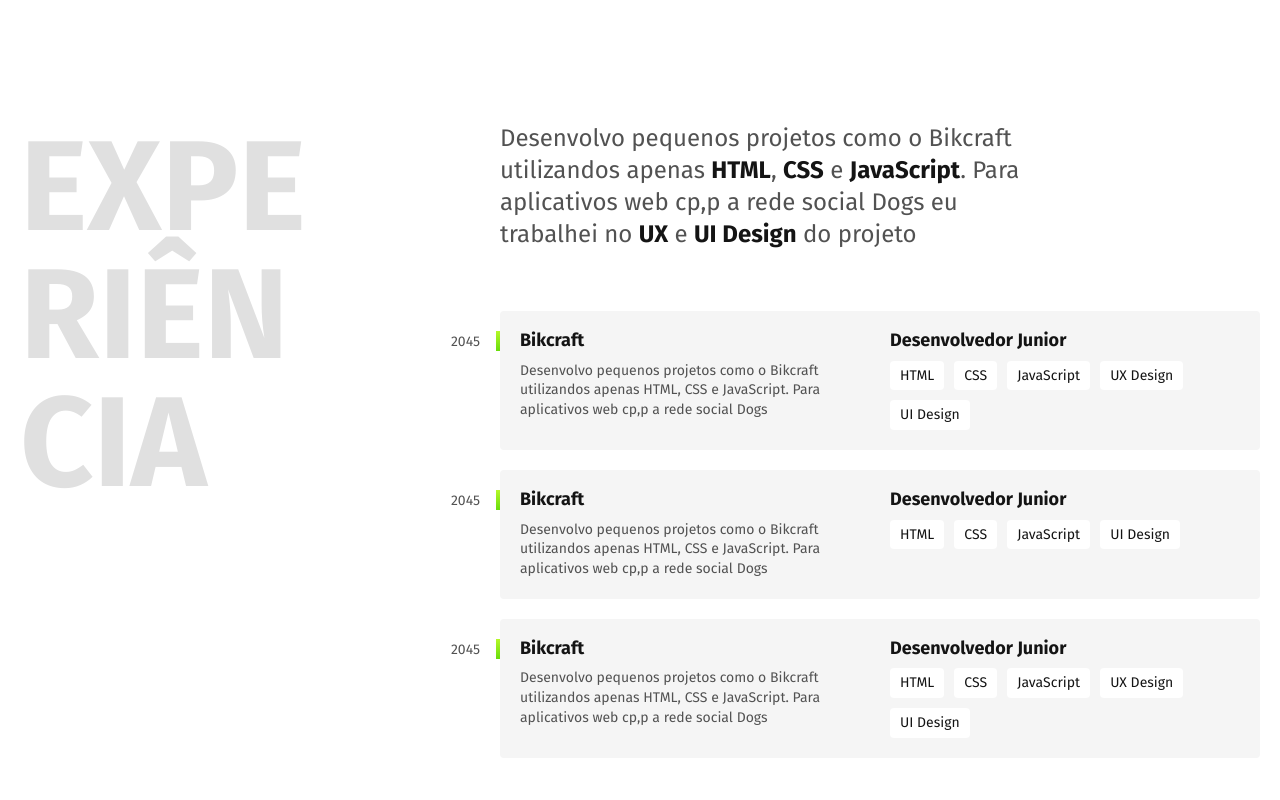
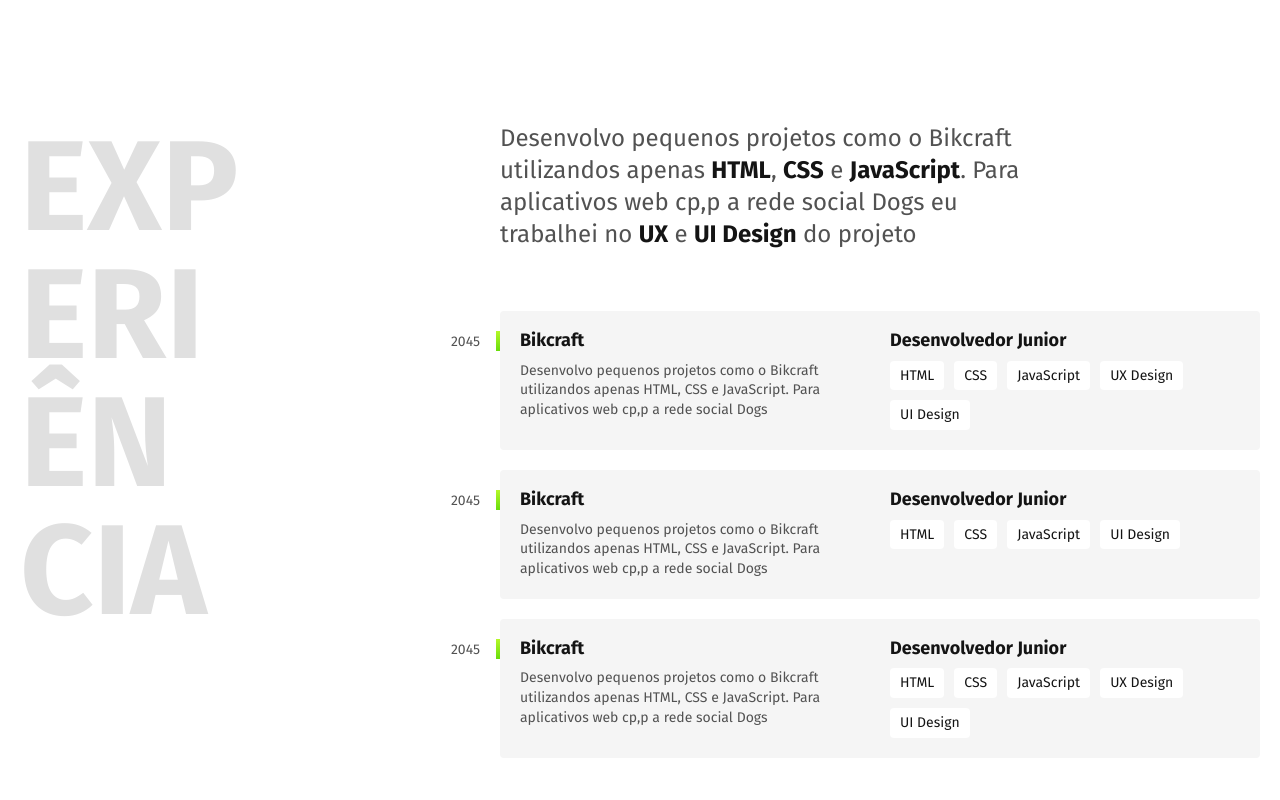
Before and after one commit to DanielMaciel89/DanielMaciel89.github.io, a plain HTML site: page index.html in a window 1280 px wide. Shown: the part 720-1520 px from the top of the page. Drawn offline with Linux system fonts and the light colour scheme.

Commit message:
update experiencia

```diff
--- a/assets/css/global.css
+++ b/assets/css/global.css
@@ -31,7 +31,7 @@ img{
     word-break: break-all;
     line-height: 1;
     text-transform: uppercase;
-    max-width: 4ch;
+    max-width: 3ch;
 }
 
 @media (max-width: 800px){
```
